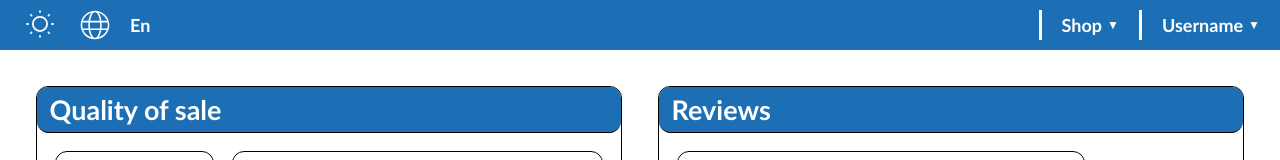
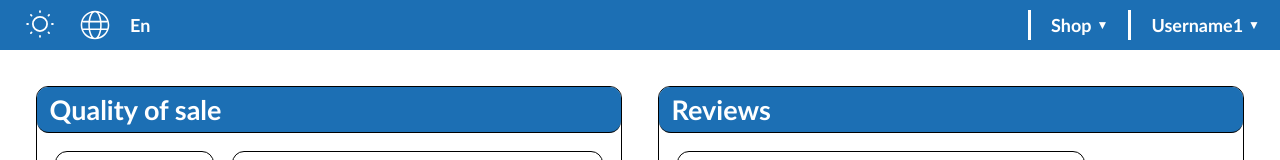
Before and after one commit to Namlev1/react-dashboard, a React (Vite) app: page / in a window 1280 px wide. Shown: the top 160 px of the page. Built offline with nearby package versions, Linux system fonts and the light colour scheme; the HTML template or start-up script is replaced by a standard one.

Commit message:
Username changes on switching accounts

```diff
--- a/src/assets/components/molecules/Toolbar.jsx
+++ b/src/assets/components/molecules/Toolbar.jsx
@@ -91,7 +91,7 @@ const Toolbar = () => {
           onClick={toggleAccountDropdown}
           ref={accountDropdownRef}
         >
-          Username
+          Username{accountId}
           <span className="arrow">▼</span>
           {isAccountDropdownOpen && (
             <div className="toolbar-dropdown-menu">
@@ -113,7 +113,7 @@ const Toolbar = () => {
           {isAccountListOpen && accountId == '1' && (
             <div className="toolbar-dropdown-menu">
               <div className="toolbar-dropdown-item" onClick={handleToggle}>
-                Account1
+                Account2
               </div>
             </div>
           )}
```
Also changed, not shown: src/assets/components/atoms/Icons/ProfileIcon.svg (added).
